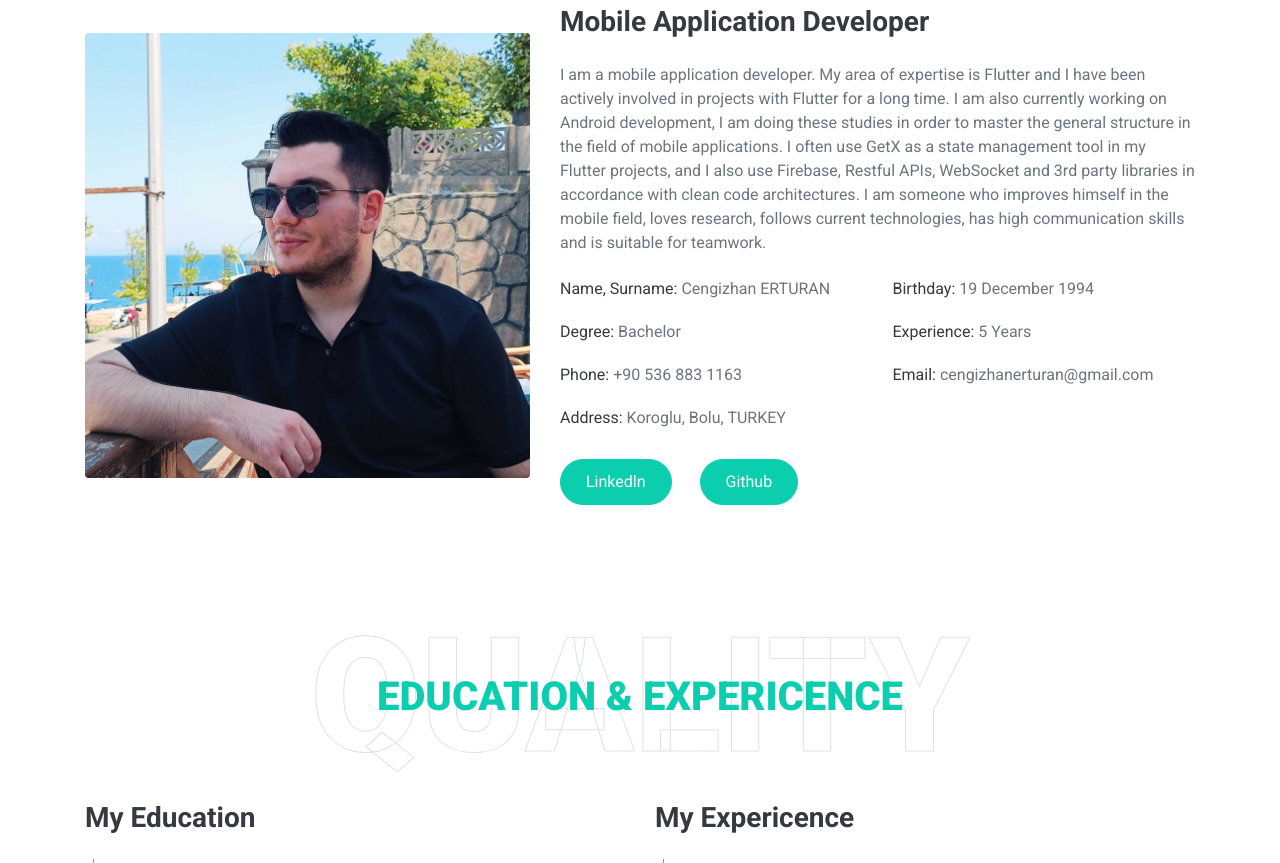
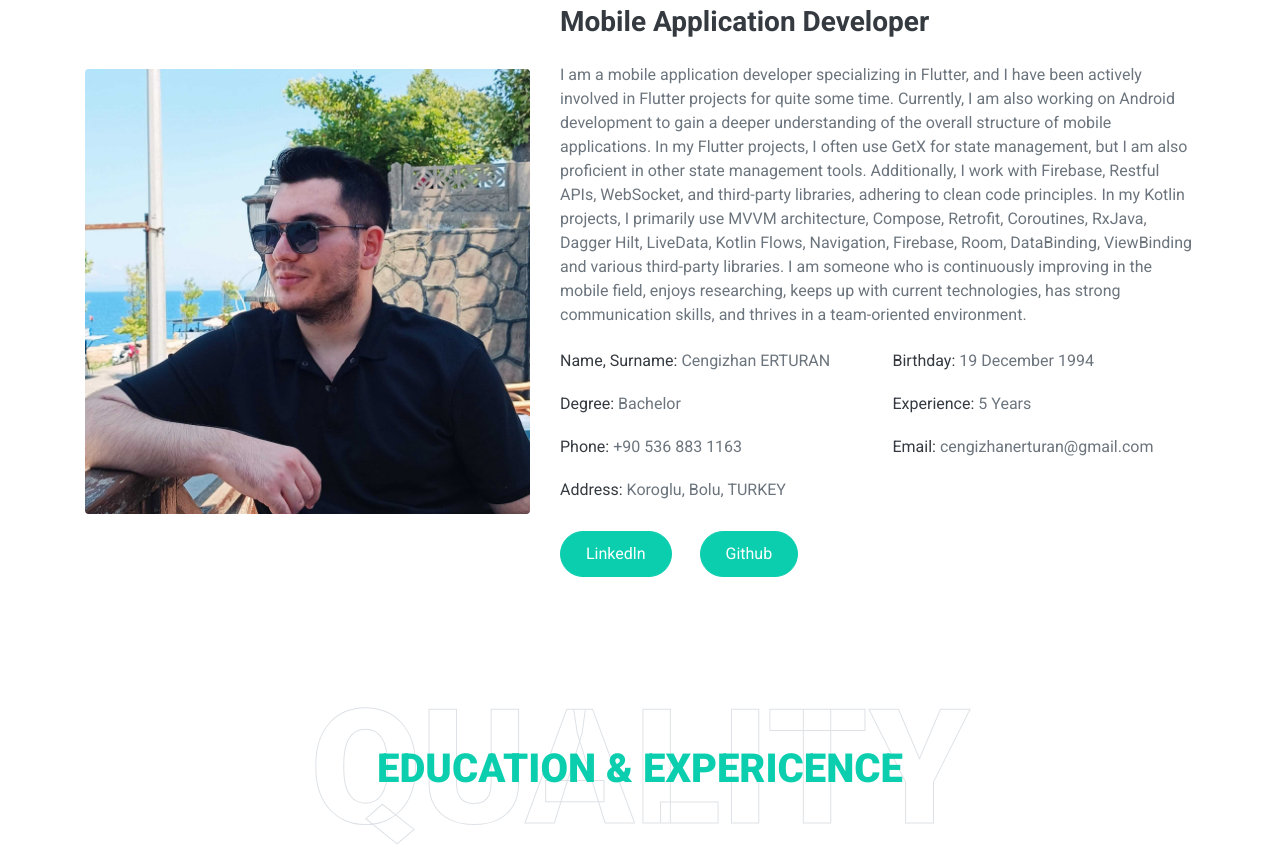
Before and after one commit to Cengizhanerturan/cengizhanerturan.github.io, a plain HTML site: page index.html in a window 1280 px wide. Shown: the part 1091-1954 px from the top of the page. Drawn offline with nearby package versions, Linux system fonts and the light colour scheme.

Commit message:
updated about

```diff
--- a/index.html
+++ b/index.html
@@ -82,19 +82,26 @@
                 </div>
                 <div class="col-lg-7">
                     <h3 class="mb-4">Mobile Application Developer</h3>
-                    <p>I am a mobile application developer. My area of expertise is Flutter and I have been actively
-                        involved in
-                        projects with Flutter for a long time. I am also currently working on Android development, I am
-                        doing
-                        these studies in order to master the general structure in the field of mobile applications. I
-                        often use GetX
-                        as a state management tool in my Flutter projects, and I also use Firebase, Restful APIs,
-                        WebSocket
-                        and 3rd party libraries in accordance with clean code architectures. I am someone who improves
-                        himself
-                        in the mobile field, loves research, follows current technologies, has high communication skills
-                        and is
-                        suitable for teamwork.
+                    <p>I am a mobile application developer specializing in Flutter, and I have been actively involved in
+                        Flutter projects for
+                        quite some time. Currently, I am also working on Android development to gain a deeper
+                        understanding of the overall
+                        structure of mobile applications.
+
+                        In my Flutter projects, I often use GetX for state management, but I am also proficient in other
+                        state management tools.
+                        Additionally, I work with Firebase, Restful APIs, WebSocket, and third-party libraries, adhering
+                        to clean code
+                        principles.
+
+                        In my Kotlin projects, I primarily use MVVM architecture, Compose, Retrofit, Coroutines, RxJava,
+                        Dagger Hilt, LiveData,
+                        Kotlin Flows, Navigation, Firebase, Room, DataBinding, ViewBinding and various third-party
+                        libraries.
+
+                        I am someone who is continuously improving in the mobile field, enjoys researching, keeps up
+                        with current technologies,
+                        has strong communication skills, and thrives in a team-oriented environment.
                     </p>
                     <div class="row mb-3">
                         <div class="col-sm-6 py-2">
```
